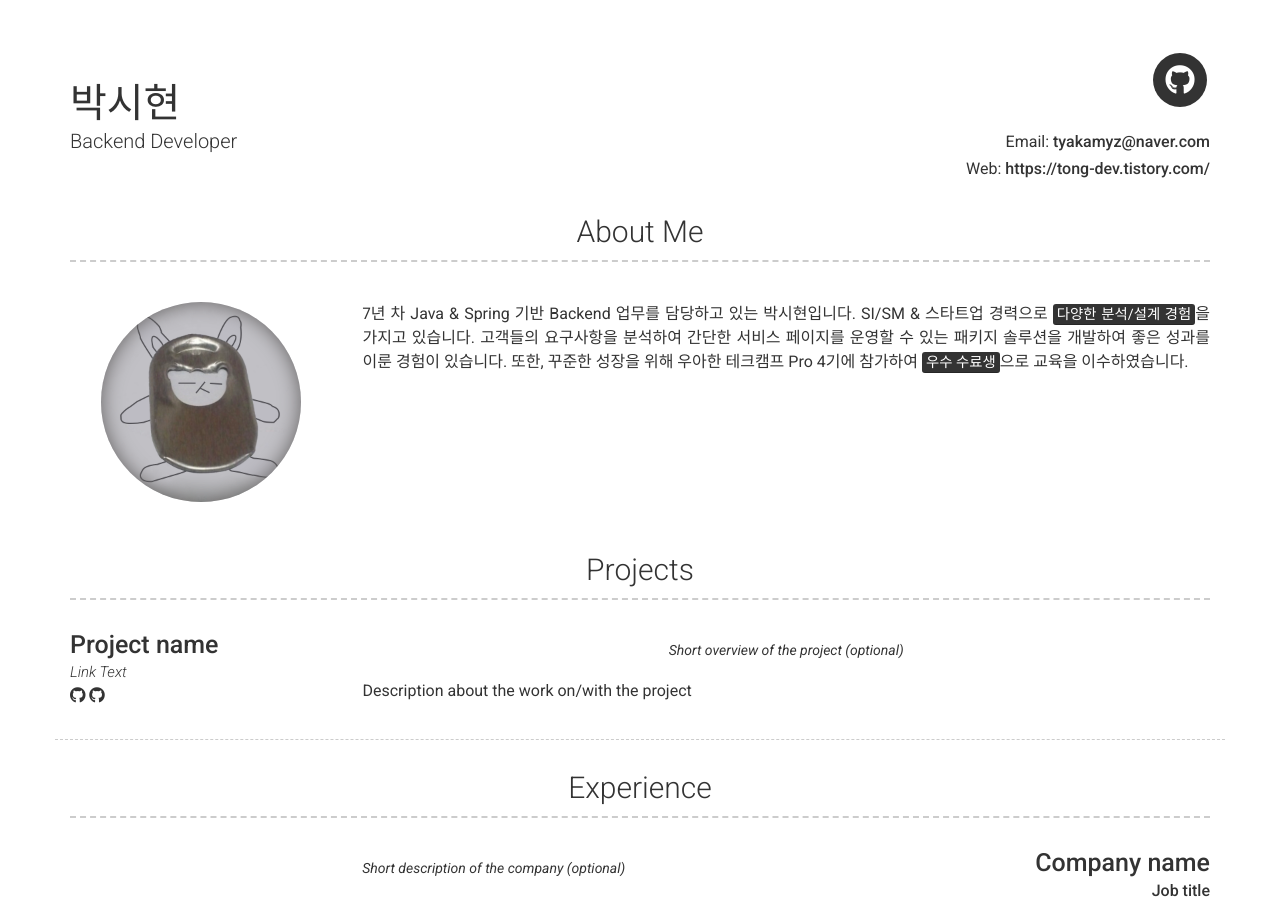
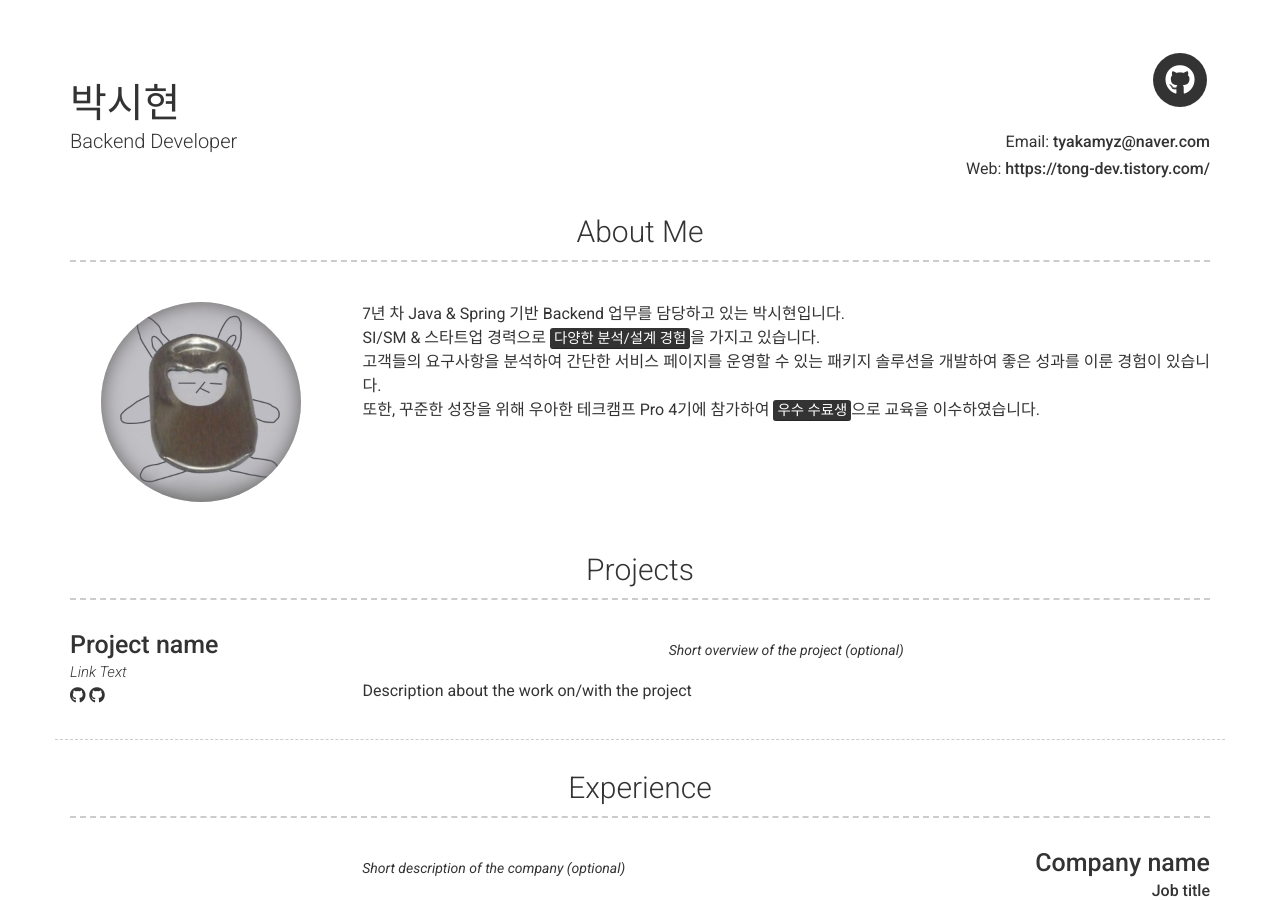
Before and after one commit to tyakamyz/tyakamyz.github.io, a Jekyll site: the page built from index.md, in a window 1280 px wide and 900 px high. Built offline with Jekyll 4.4.1, drawn with Linux system fonts in a browser that asks for light colours; nearby versions of some CDN libraries.

Commit message:
feat: 소개글 작성

```diff
--- a/_config.yml
+++ b/_config.yml
@@ -52,9 +52,9 @@ github_username: tyakamyz
 # about_title: About Me (Use this to override about section title)
 about_profile_image: Directory of profile image (eg. images/profile.jpg)
 about_content: | # this will include new lines to allow paragraphs
-  7년 차 Java & Spring 기반 Backend 업무를 담당하고 있는 박시현입니다.
-  SI/SM & 스타트업 경력으로 <mark>다양한 분석/설계 경험</mark>을 가지고 있습니다.
-  고객들의 요구사항을 분석하여 간단한 서비스 페이지를 운영할 수 있는 패키지 솔루션을 개발하여 좋은 성과를 이룬 경험이 있습니다.
+  7년 차 Java & Spring 기반 Backend 업무를 담당하고 있는 박시현입니다.<br>
+  SI/SM & 스타트업 경력으로 <mark>다양한 분석/설계 경험</mark>을 가지고 있습니다.<br>
+  고객들의 요구사항을 분석하여 간단한 서비스 페이지를 운영할 수 있는 패키지 솔루션을 개발하여 좋은 성과를 이룬 경험이 있습니다.<br>
   또한, 꾸준한 성장을 위해 우아한 테크캠프 Pro 4기에 참가하여 <mark>우수 수료생</mark>으로 교육을 이수하였습니다.
 
 content:
```
